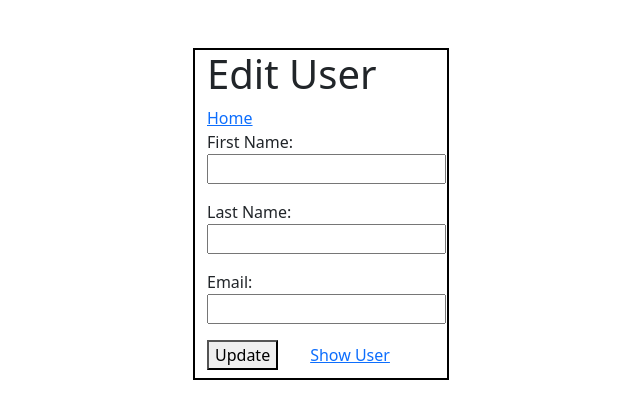
After one commit to Zaragoza2123/Users_CR, a Flask app: template templates/edit_one.html in a window 1280 px wide. The commit adds this page. Shown: the top 419 px of the page, without its empty margins (319-959 px from the left). Run offline with Flask 2, Linux system fonts and the light colour scheme; the template is opened without the code that fills it, so the values that code supplies are empty.

Commit message:
User_Crud

```diff
--- a/mysqlconnection.py
+++ b/mysqlconnection.py
@@ -24,6 +24,8 @@ class MySQLConnection:
                 if query.lower().find("insert") >= 0:
                     # INSERT queries will return the ID NUMBER of the row inserted
                     self.connection.commit()
+                    print('################')
+                    print(cursor.lastrowid)
                     return cursor.lastrowid
                 elif query.lower().find("select") >= 0:
                     # SELECT queries will return the data from the database as a LIST OF DICTIONARIES
@@ -32,6 +34,7 @@ class MySQLConnection:
                 else:
                     # UPDATE and DELETE queries will return nothing
                     self.connection.commit()
+            except Exception as e:
                     # if the query fails the method will return FALSE
                 print("Something went wrong", e)
                 return False
--- a/server.py
+++ b/server.py
@@ -13,7 +13,6 @@ def index():
 
 @app.route('/create')
 def send():
-    users = User.get_all()
     return render_template("create.html")
 
 
@@ -25,12 +24,50 @@ def create_user():
         "fname": request.form["fname"],
         "lname" : request.form["lname"],
         "email" : request.form["email"]
+
     }
-    # We pass the data dictionary into the save method from the Friend class.
-    User.save(data)
+    # We pass the data dictionary into the save method from the User class.
+    user_id = User.save(data)
+    print("########")
+    print(user_id)
     # Don't forget to redirect after saving to the database.
+    return redirect(f'/user/{user_id}/show')
+
+@app.route('/user/<int:user_id>/show')
+def show_user(user_id):
+    data = {
+        "user_id": user_id
+    }
+    user = User.get_one(data)
+    return render_template("read_one.html", user=user)
+
+@app.route('/edit/<int:user_id>')
+def send2(user_id):
+    data = {
+        "user_id": user_id
+    }
+    user = User.get_one(data)
+    return render_template("edit_one.html", user = user)
+
+@app.route('/user/<int:user_id>/update', methods =['POST'])
+def update_user(user_id):
+
+    data = {
+        'id': user_id,
+        'first_name': request.form['fname'],
+        'last_name': request.form['lname'],
+        'email': request.form['email']
+    }
+
+    User.update_user(data)
+    return redirect(f'/user/{user_id}/show')
+
+@app.route('/user/<int:user_id>/delete')
+def delete_user(user_id):
+
+    User.delete_user({'id':user_id})
+
     return redirect('/')
-
 
 
 if __name__ == "__main__":
--- /dev/null
+++ b/templates/edit_one.html
@@ -0,0 +1,34 @@
+<!DOCTYPE html>
+<html lang="en">
+<head>
+    <meta charset="UTF-8">
+    <meta http-equiv="X-UA-Compatible" content="IE=edge">
+    <meta name="viewport" content="width=device-width, initial-scale=1.0">
+    <title>Edit</title>
+    <link href="https://cdn.jsdelivr.net/npm/bootstrap@5.1.3/dist/css/bootstrap.min.css" rel="stylesheet" integrity="sha384-1BmE4kWBq78iYhFldvKuhfTAU6auU8tT94WrHftjDbrCEXSU1oBoqyl2QvZ6jIW3" crossorigin="anonymous">
+</head>
+<body class="container-sm" style="margin-top:3em; border: black solid 2px; width: 20%;">
+    <h1>Edit User {{user.id}}</h1>
+    <a href="/">Home</a>
+    <div>
+        <form action="/user/{{user.id}}/update" method="post">
+            <div class="mb-3">
+            <label for="fname">First Name:</label>
+            <input type="text" name="fname" value= "{{user.first_name}}" >
+            </div>
+            <div class="mb-3">
+            <label for="lname">Last Name:</label>
+            <input type="text" name="lname" value= "{{user.last_name}}">
+            </div>
+            <div class="mb-3">
+            <label for="email">Email:</label>
+            <input type="text" name="email" value= "{{user.email}}">
+            </div>
+            <div style="display: flex; align-items: center; margin-bottom: 8px;">
+            <button type="submit">Update</button>
+            <a style="margin-left: 2em;"href="/user/{{user.id}}/show">Show User</a>
+            </div>
+        </form>
+    </div>
+</body>
+</html>
--- a/templates/index.html
+++ b/templates/index.html
@@ -15,6 +15,7 @@
             <th>Full Name</th>
             <th>Email</th>
             <th>Created At</th>
+            <th>Actions</th>
         </tr>
 
         {%for one_user in users %}
@@ -23,6 +24,7 @@
             <td>{{one_user.first_name}} {{one_user.last_name}}</td>
             <td>{{one_user.email}}</td>
             <td>{{one_user.created_at}}</td>
+            <td><a href="/user/{{one_user.id}}/show">Show</a> I <a href="/edit/{{one_user.id}}">Edit</a> I <a href="/user/{{one_user.id}}/delete">Delete</a></td>
         </tr>
         {%endfor%}
         </table>
```
Also changed, not shown: templates/create.html (+10 -10 lines), templates/read_one.html (added, +21 -0 lines), user.py (+18 -0 lines).
